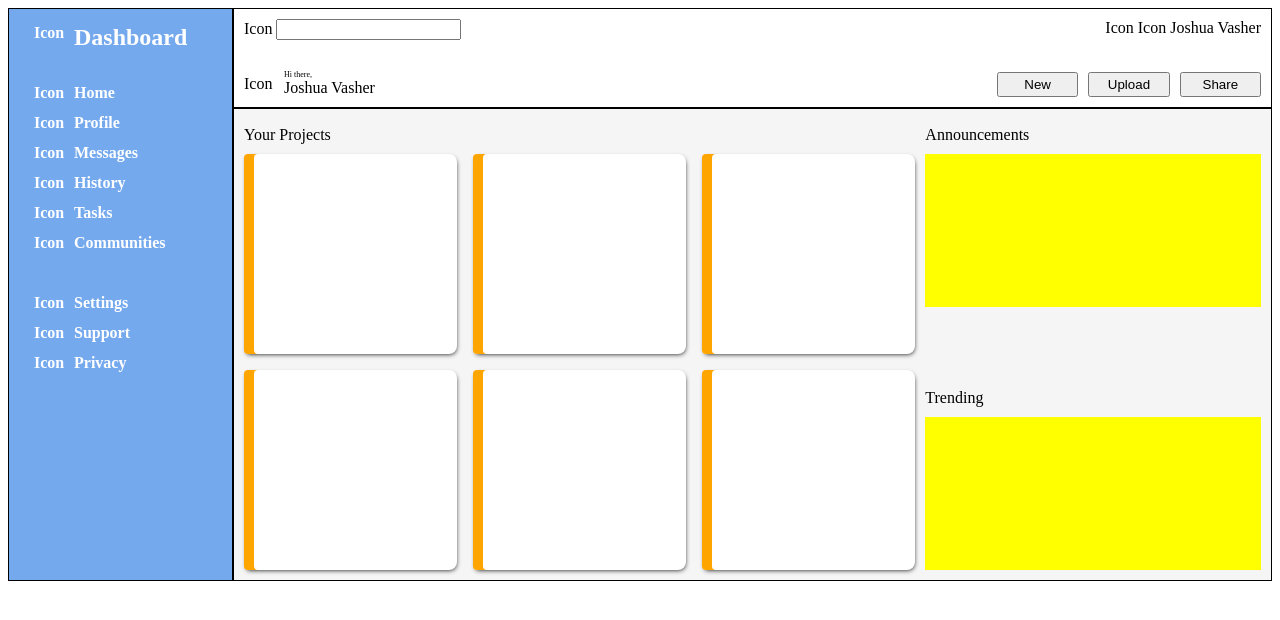
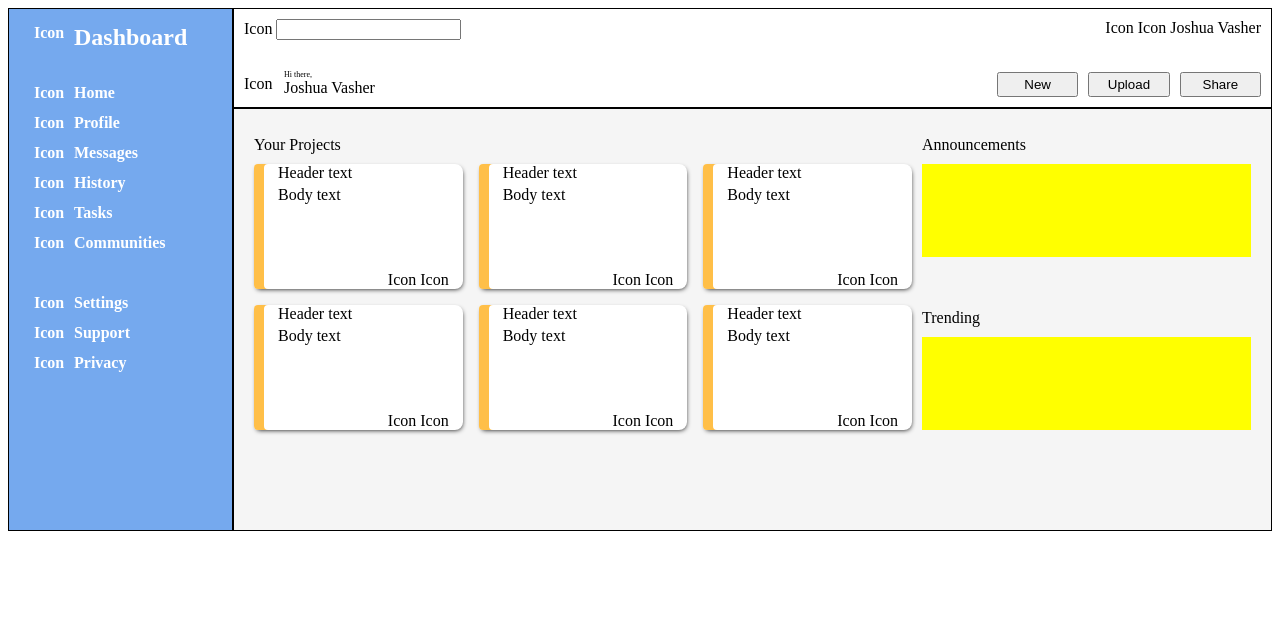
Before and after one commit to Jershz/admin-dashboard, a plain HTML site: page index.html in a window 1280 px wide. Drawn offline with Linux system fonts and the light colour scheme.

Commit message:
Finish styling project cards and add placeholder text

```diff
--- a/index.html
+++ b/index.html
@@ -57,12 +57,36 @@
         <div class="main">
             <div class="projects-heading">Your Projects</div>
             <div class="projects-card-container">
-                <div class="card"></div>
-                <div class="card"></div>
-                <div class="card"></div>
-                <div class="card"></div>
-                <div class="card"></div>
-                <div class="card"></div>
+                <div class="card">
+                    <div class="card-header">Header text</div>
+                    <div class="card-body">Body text</div>
+                    <div class="card-widgets">Icon Icon</div>
+                </div>
+                <div class="card">
+                    <div class="card-header">Header text</div>
+                    <div class="card-body">Body text</div>
+                    <div class="card-widgets">Icon Icon</div>
+                </div>
+                <div class="card">
+                    <div class="card-header">Header text</div>
+                    <div class="card-body">Body text</div>
+                    <div class="card-widgets">Icon Icon</div>
+                </div>
+                <div class="card">
+                    <div class="card-header">Header text</div>
+                    <div class="card-body">Body text</div>
+                    <div class="card-widgets">Icon Icon</div>
+                </div>
+                <div class="card">
+                    <div class="card-header">Header text</div>
+                    <div class="card-body">Body text</div>
+                    <div class="card-widgets">Icon Icon</div>
+                </div>
+                <div class="card">
+                    <div class="card-header">Header text</div>
+                    <div class="card-body">Body text</div>
+                    <div class="card-widgets">Icon Icon</div>
+                </div>
             </div>
 
             <div class="announcements-heading">Announcements</div>
--- a/styles/style.css
+++ b/styles/style.css
@@ -86,7 +86,8 @@
     grid-template-columns: 2fr 1fr;
     grid-template-rows: 25px;
     gap: 10px;
-    padding: 10px;
+    padding: 20px;
+    padding-bottom: 100px;
     background: whitesmoke;
     border: 1px solid black;
     grid-column: 2;
@@ -106,19 +107,32 @@
 .projects-card-container {
     display: grid;
     grid-template-columns: repeat(auto-fit, minmax(200px, 1fr));
-    grid-auto-rows: 200px;
+    grid-auto-rows: 125px;
     gap: 16px;
     grid-column: 1;
     grid-row: 2 / span 5;
 }
 
 .card {
-    position: relative;
+    display: flex;
+    flex-direction: column;
+    justify-content: space-around;
     background-color: white;
+    padding-left: 24px;
+    padding-right: 14px;
+    gap: 4px;
+    box-shadow: 1px 2px 5px -2px black,
+        inset 10px 0px 0px 0px rgb(255, 191, 72);
+    border-radius: 4px 8px 8px 4px;
+}
 
-    box-shadow: 1px 2px 5px -2px black,
-        inset 10px 0px 0px 0px orange;
-    border-radius: 4px 8px 8px 4px;
+.card-body {
+    flex: 1;
+}
+
+.card-widgets {
+    align-self: flex-end;
+
 }
 
 .announcements-heading {
```
